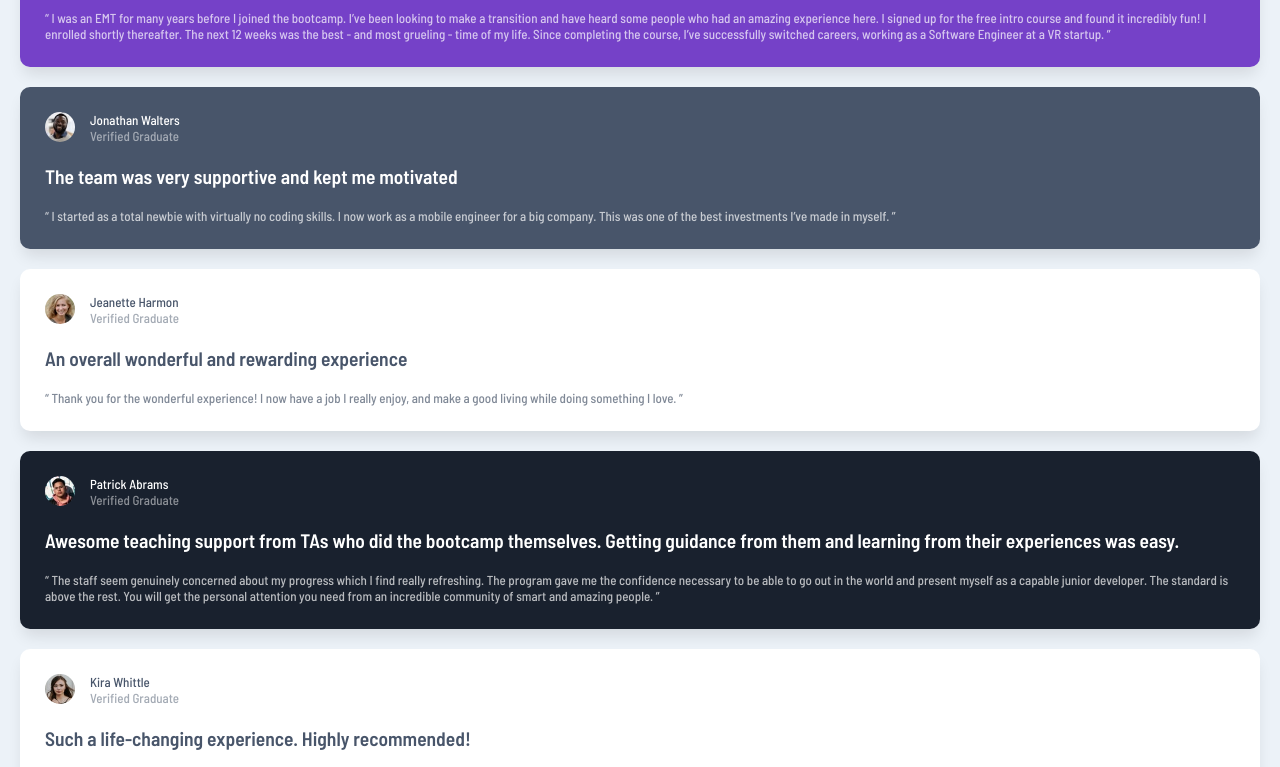
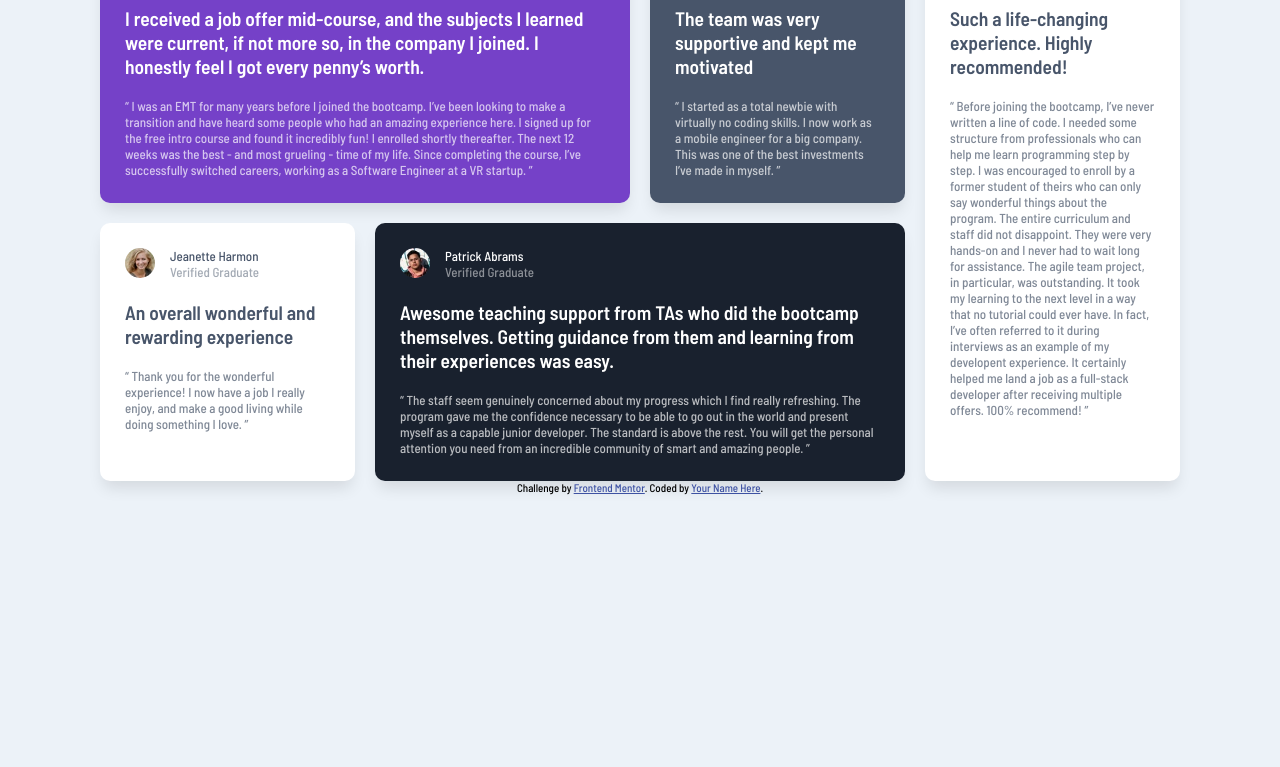
Before and after one commit to pedrohsouza/testimonials-grid-section, a plain HTML site: page index.html in a window 1280 px wide. Shown: the part 171-938 px from the top of the page. After the commit the page ends 800 px from the top, so only its background shows below. Drawn offline with Linux system fonts and the light colour scheme.

Commit message:
💄 Add desktop design draft

```diff
--- a/styles.css
+++ b/styles.css
@@ -142,3 +142,27 @@ main {
     color: var(--white-70);
   }
 }
+
+@media (min-width: 1024px) {
+  body {
+    padding: 10rem;
+  }
+
+  main {
+    grid-template-columns: repeat(4, 1fr);
+    /* grid-template-rows: repeat(2, minmax(3rem, 1fr)); */
+  }
+
+  .card-1 {
+    grid-column: 1 / 3;
+  }
+
+  .card-5 {
+    grid-column: 4;
+    grid-row: 1 / 3;
+  }
+
+  .card-4 {
+    grid-column: 2 /4;
+  }
+}
```
